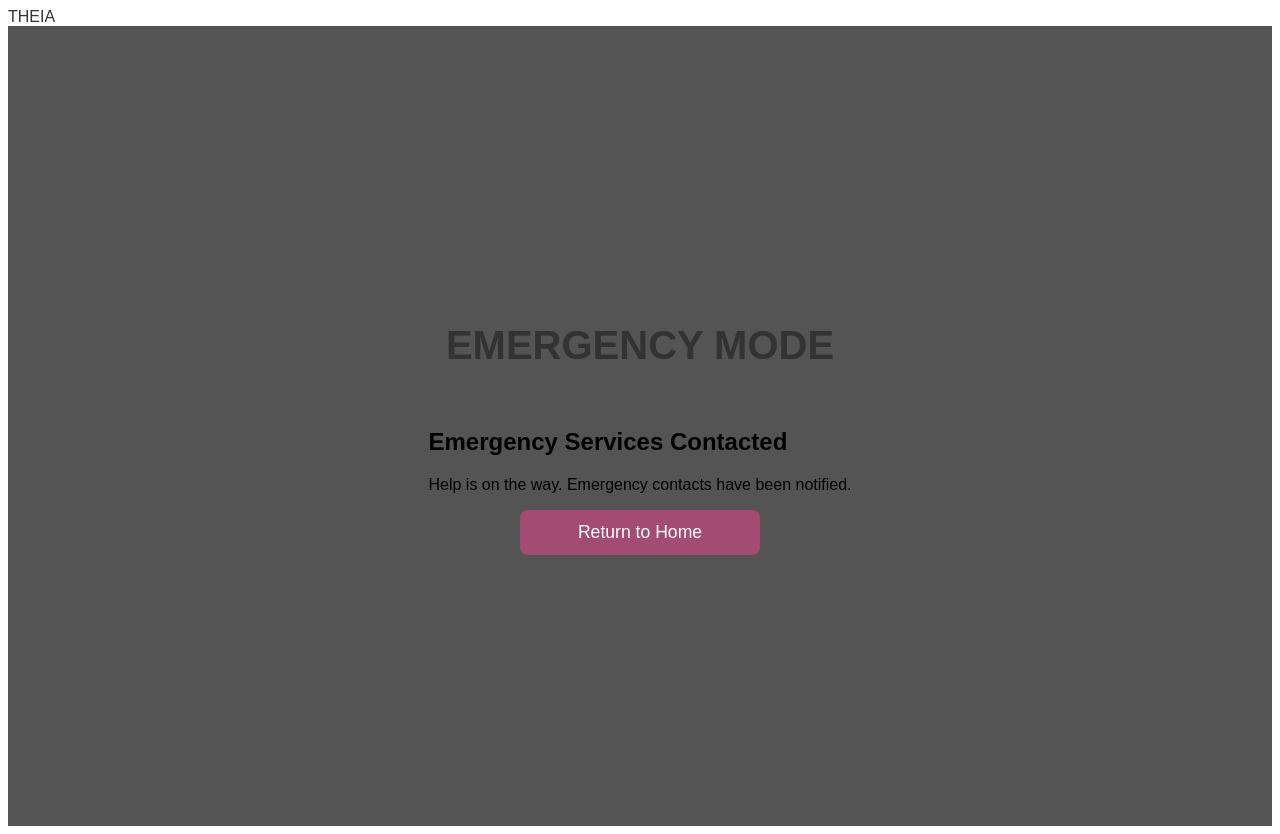
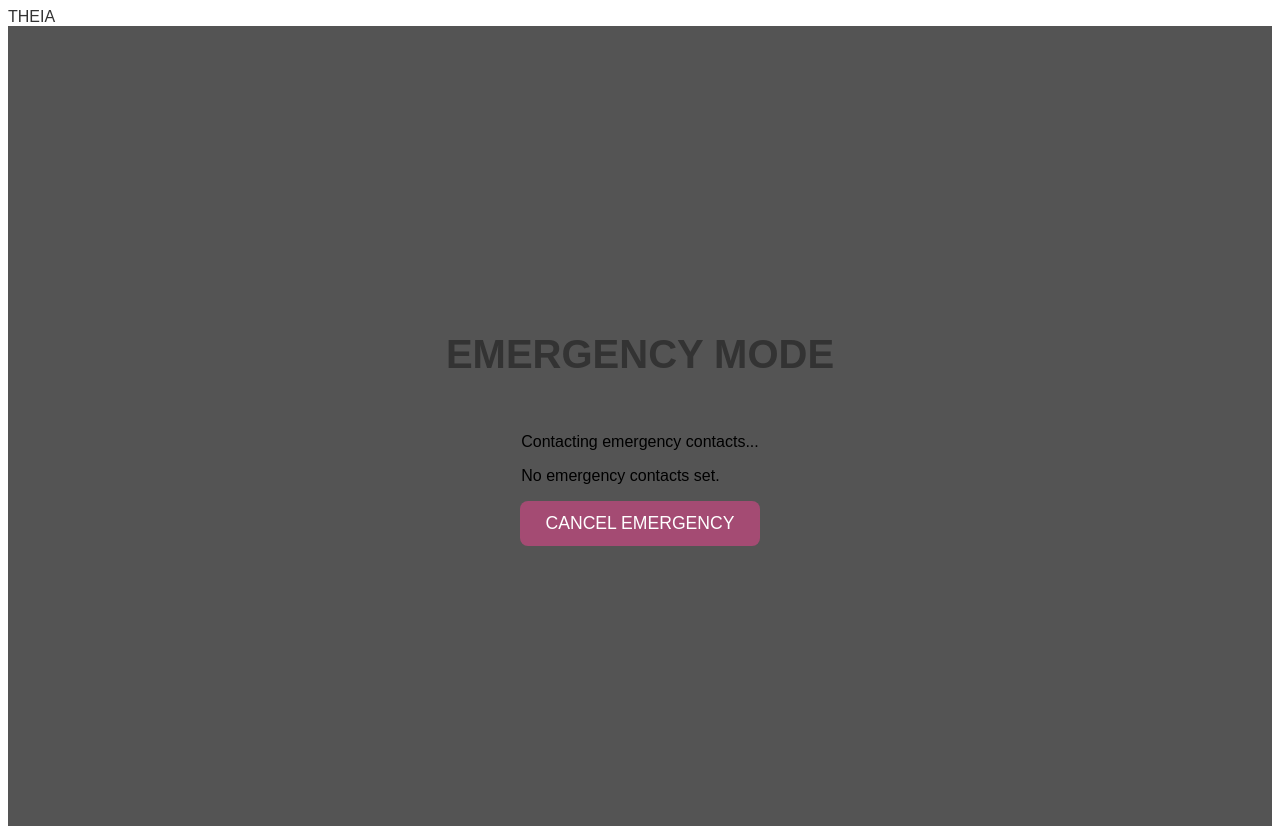
Before and after one commit to EmilyPorter8/CPTS484, a React (Vite) app in the folder theia/: page /emergency in a window 1280 px wide. Built offline with nearby package versions, Linux system fonts and the light colour scheme.

Commit message:
Update Emergency page to contact the emergency contacts added in settings

```diff
--- a/theia/src/pages/Emergency.jsx
+++ b/theia/src/pages/Emergency.jsx
@@ -1,49 +1,59 @@
+
 import React, { useState, useEffect } from "react";
 import { useNavigate } from "react-router-dom";
 
+
+
+
 export default function Emergency() {
+  const [emergencyContacts, setEmergencyContacts] = useState([]);
   const [countdown, setCountdown] = useState(5);
-  const [isActive, setIsActive] = useState(true);
-  const [emergencyContacted, setEmergencyContacted] = useState(false);
+  const [isCountdownActive, setIsCountdownActive] = useState(true);
+  const [currentStep, setCurrentStep] = useState(0);
+  const [contactResults, setContactResults] = useState([]);
   const [isCanceled, setIsCanceled] = useState(false);
+  const [emergencyServicesContacted, setEmergencyServicesContacted] = useState(false);
   const navigate = useNavigate();
 
-  // Countdown timer effect
   useEffect(() => {
-    let interval = null;
+    const savedContacts = localStorage.getItem("contacts");
+    if (savedContacts) {
+      setEmergencyContacts(JSON.parse(savedContacts));
+    }
+  }, []);
 
-    if (isActive && countdown > 0) {
-      interval = setInterval(() => {
-        setCountdown(countdown => {
-          const newCount = countdown - 1;
+  useEffect(() => {
+    if (!isCountdownActive || isCanceled) return;
+    if (countdown > 0) {
+      const timer = setTimeout(() => {
+        setCountdown(c => c - 1);
+      }, 1000);
+      return () => clearTimeout(timer);
+    } else {
+      setIsCountdownActive(false);
+    }
+  }, [countdown, isCountdownActive, isCanceled]);
 
-          if (newCount === 0) {
-            // Countdown finished - contact emergency services
-            setIsActive(false);
-            setEmergencyContacted(true);
-          }
+  useEffect(() => {
+    if (isCanceled || emergencyServicesContacted || isCountdownActive) return;
+    if (currentStep < emergencyContacts.length) {
+      const timer = setTimeout(() => {
+        setContactResults(results => [...results, { name: emergencyContacts[currentStep], answered: false }]);
+        setCurrentStep(step => step + 1);
+      }, 1500);
+      return () => clearTimeout(timer);
+    } else if (emergencyContacts.length > 0 && currentStep === emergencyContacts.length) {
+      const timer = setTimeout(() => {
+        setEmergencyServicesContacted(true);
+      }, 1500);
+      return () => clearTimeout(timer);
+    }
+  }, [currentStep, isCanceled, emergencyServicesContacted, emergencyContacts, isCountdownActive]);
 
-          return newCount;
-        });
-      }, 1000);
-    } else if (countdown === 0 && !emergencyContacted) {
-      setIsActive(false);
-      setEmergencyContacted(true);
-    }
-
-    return () => {
-      if (interval) clearInterval(interval);
-    };
-  }, [isActive, countdown, emergencyContacted]);
-
-  // Cancel emergency function
   const cancelEmergency = () => {
-    setIsActive(false);
     setIsCanceled(true);
-    setEmergencyContacted(false);
   };
 
-  // Return to home
   const returnToHome = () => {
     navigate("/");
   };
@@ -52,18 +62,36 @@ export default function Emergency() {
     <div className="container">
       <h1 className="title">EMERGENCY MODE</h1>
 
-      {/* Countdown Display */}
-      {isActive && (
+      {isCountdownActive && !isCanceled && (
         <div>
-          <p>Contacting emergency services in:</p>
+          <p>Contacting emergency contacts in:</p>
           <h2>{countdown}</h2>
         </div>
       )}
 
-      {emergencyContacted && (
+
+      {!isCountdownActive && !isCanceled && (
+        <div>
+          <p>Contacting emergency contacts...</p>
+          <ul style={{ listStyle: "none", padding: 0 }}>
+            {emergencyContacts.length === 0 && <li>No emergency contacts set.</li>}
+            {emergencyContacts.map((name, idx) => (
+              <li key={name + idx}>
+                {contactResults[idx] ? (
+                  <span style={{ color: "red" }}>{name} did not answer</span>
+                ) : (
+                  <span>Calling {name}...</span>
+                )}
+              </li>
+            ))}
+          </ul>
+        </div>
+      )}
+
+      {emergencyServicesContacted && (
         <div>
           <h2>Emergency Services Contacted</h2>
-          <p>Help is on the way. Emergency contacts have been notified.</p>
+          <p>No contacts answered. Help is on the way.</p>
         </div>
       )}
 
@@ -75,13 +103,13 @@ export default function Emergency() {
       )}
 
       <div className="buttonContainer">
-        {isActive && (
+        {!isCanceled && !emergencyServicesContacted && (
           <button onClick={cancelEmergency}>
             CANCEL EMERGENCY
           </button>
         )}
 
-        {(emergencyContacted || isCanceled) && (
+        {(emergencyServicesContacted || isCanceled) && (
           <button onClick={returnToHome}>
             Return to Home
           </button>
@@ -89,4 +117,4 @@ export default function Emergency() {
       </div>
     </div>
   );
-};
+}
```
